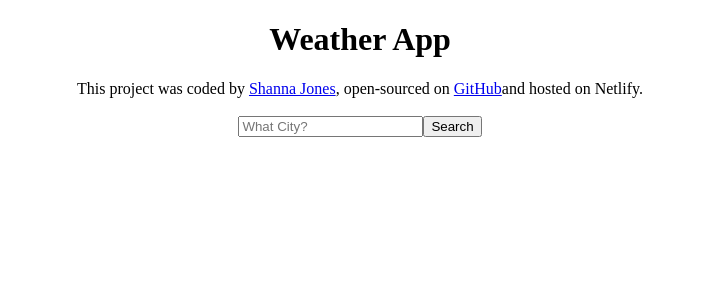
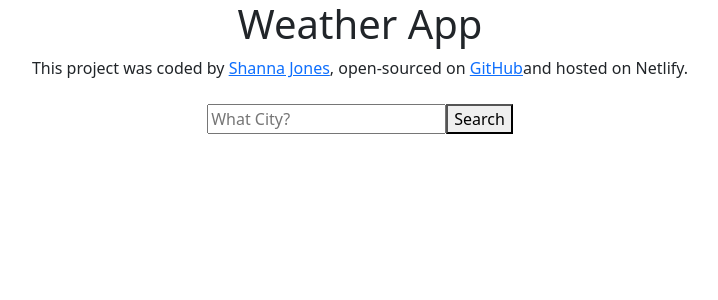
Before and after one commit to CodeShanna/my-app, a React (Create React App) app: page / in a window 1280 px wide. Shown: the top 300 px of the page, without its empty margins (280-998 px from the left). Built offline with nearby package versions, Linux system fonts and the light colour scheme.

Commit message:
Added bootstrap

```diff
--- a/package.json
+++ b/package.json
@@ -8,6 +8,7 @@
     "@testing-library/react": "^16.2.0",
     "@testing-library/user-event": "^13.5.0",
     "axios": "^1.8.2",
+    "bootstrap": "^5.3.3",
     "react": "^19.0.0",
     "react-dom": "^19.0.0",
     "react-scripts": "5.0.1",
--- a/src/App.js
+++ b/src/App.js
@@ -3,6 +3,7 @@ import "./App.css";
 export default function App() {
   return (
     <div className="App">
+      <div className="container">
         <h1>Weather App</h1>
         <footer>
           This project was coded by{" "}
@@ -11,6 +12,7 @@ export default function App() {
           <a
             href="https://github.com/CodeShanna?tab=repositories"
             target="_blank"
+            rel="noreferrer"
           >
             GitHub
           </a>
@@ -18,5 +20,6 @@ export default function App() {
         </footer>
         <br />
       </div>
+    </div>
   );
 }
--- a/src/index.js
+++ b/src/index.js
@@ -1,6 +1,7 @@
 import React from 'react';
 import ReactDOM from 'react-dom/client';
 import './index.css';
+import "bootstrap/dist/css/bootstrap.css";
 import "./weather.css";
 import App from './App';
 import reportWebVitals from './reportWebVitals';
```
Also changed, not shown: 1 other file (tests, documents, lock files or other folders). Lines whose indentation alone changed are shown as unchanged.
